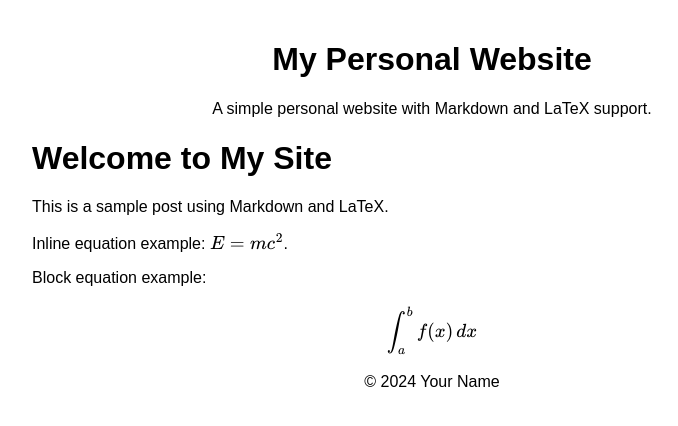
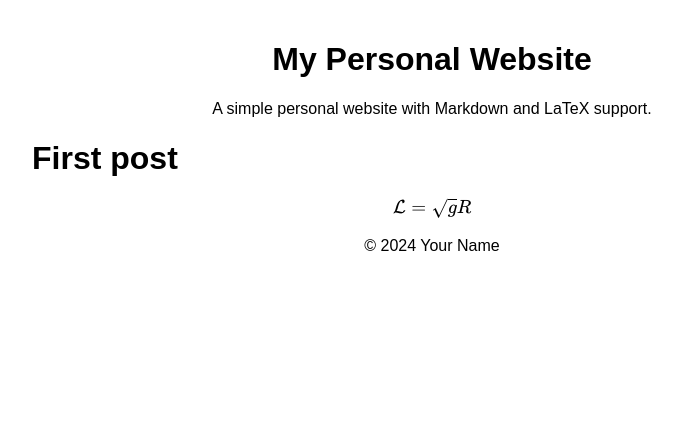
Before and after one commit to jonahbd1/website, a Jekyll site: the page built from _posts/2024-05-29-welcome-to-my-site.md, in a window 1280 px wide. Shown: the top 426 px of the page, without its empty margins (208-886 px from the left). Built offline with Jekyll 4.4.1, drawn with Linux system fonts in a browser that asks for light colours.

Commit message:
Update 2024-05-29-welcome-to-my-site.md

```diff
--- a/_posts/2024-05-29-welcome-to-my-site.md
+++ b/_posts/2024-05-29-welcome-to-my-site.md
@@ -4,14 +4,8 @@ title: Welcome to My Site
 date: 2024-05-29
 ---
 
-# Welcome to My Site
-
-This is a sample post using Markdown and LaTeX.
-
-Inline equation example: $E=mc^2$.
-
-Block equation example:
+# First post
 
 $$
-\int_{a}^{b} f(x) \, dx
+\mathcal{L} = \sqrt{g}R
 $$
```
